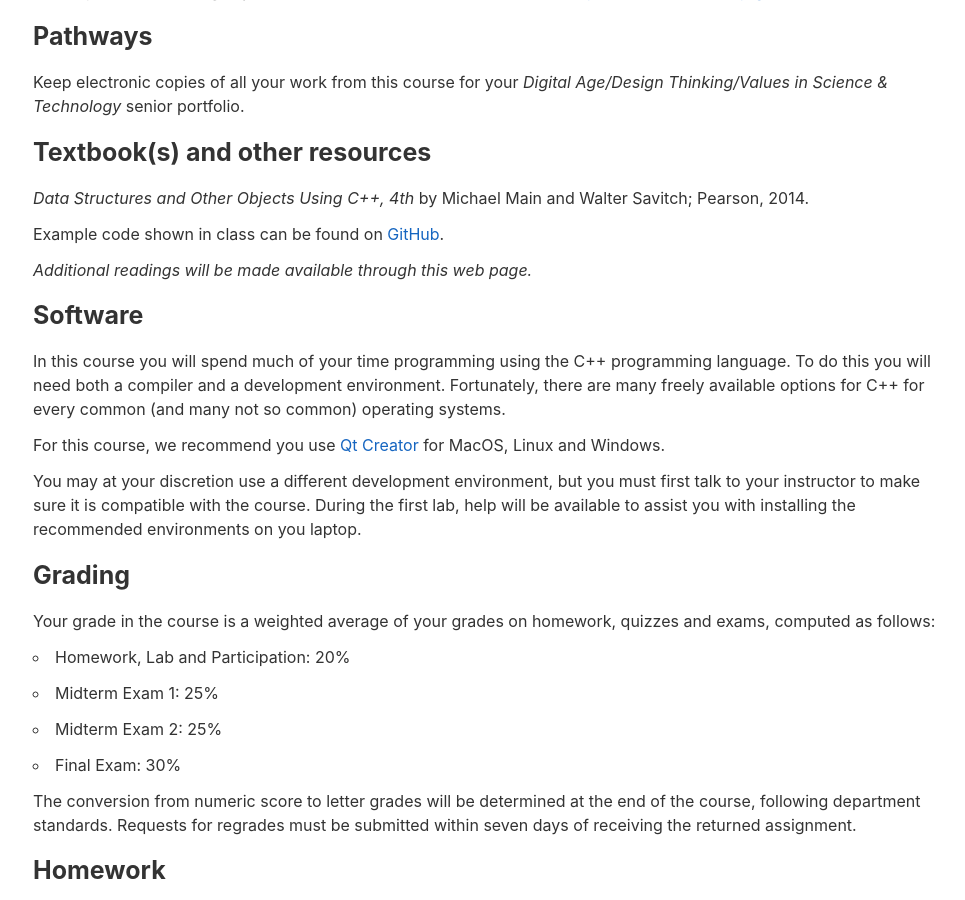
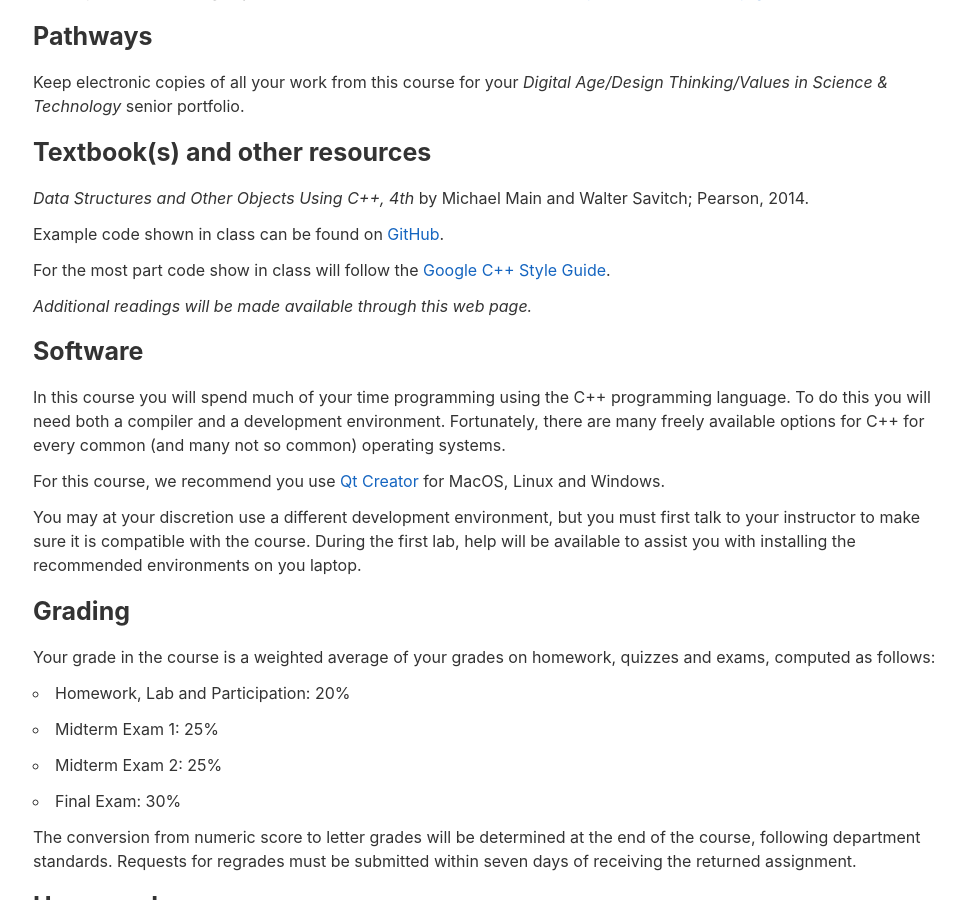
Before and after one commit to jacksonjw12/mbannister.github.io, a Jekyll site: the page built from _teaching/60-w17/index.md, in a window 1280 px wide and 900 px high, scrolled down 613 px. Shown: the whole window, without its empty margins (151-1116 px from the left). Built offline with Jekyll 4.4.1, drawn with Linux system fonts in a browser that asks for light colours.

Commit message:
Add link to google style guide

```diff
--- a/_teaching/60-w17/index.md
+++ b/_teaching/60-w17/index.md
@@ -40,6 +40,8 @@ Keep electronic copies of all your work from this course for your _Digital Age/D
 _Data Structures and Other Objects Using C++, 4th_ by Michael Main and Walter Savitch; Pearson, 2014.
 
 Example code shown in class can be found on [GitHub](//github.com/mbannister/SCU-CSCI-60-Examples).
+
+For the most part code show in class will follow the [Google C++ Style Guide](//google.github.io/styleguide/cppguide.html).
 
 _Additional readings will be made available through this web page._
 
```
